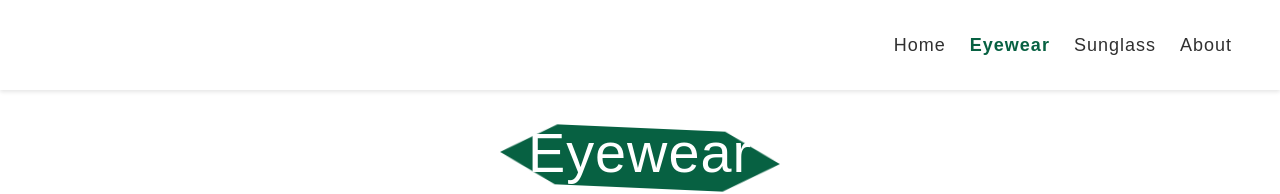
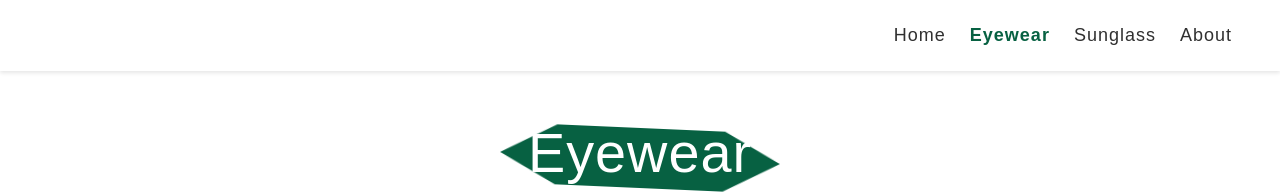
Before and after one commit to prerna-incronix/samplewebsite, a React (Create React App) app: page /CategoryCatalogue in a window 1280 px wide. Shown: the top 194 px of the page. Built offline with nearby package versions, Linux system fonts and the light colour scheme; no server answers; the database is empty.

Commit message:
changes in navbar

```diff
--- a/src/assets/product.css
+++ b/src/assets/product.css
@@ -8,7 +8,6 @@
 }
 
 .animated-title {
-  font-family: 'Arial', sans-serif;
   font-size: 3.1em;
   color: #fff;
   position: relative;
@@ -28,7 +27,6 @@
 }
 
 .animated-title-sunglass{
-  font-family: 'Arial', sans-serif;
   font-size: 2.8em;
   color: #fff;
   position: relative;
--- a/src/assets/styles.css
+++ b/src/assets/styles.css
@@ -1,19 +1,4 @@
 /* Navbar */
-
-.navbar {
-  display: flex;
-  position: fixed;
-  width: 100%;
-  justify-content: space-between;
-  align-items: center;
-  padding: 20px;
-  background-color: #ffffff;
-  color: rgb(48, 48, 48);
-  padding-left: 48px;
-  padding-right: 48px;
-  box-shadow: 0 2px 4px rgba(0, 0, 0, 0.1);
-  z-index: 1000;
-}
 
 .navbar__logo img {
   width: 150px;
@@ -205,7 +190,7 @@
   width: 100%;
   justify-content: space-between;
   align-items: center;
-  padding: 20px;
+  padding: 10px;
   background-color: #ffffff;
   color: rgb(48, 48, 48);
   padding-left: 48px;
@@ -216,26 +201,26 @@
 
 .navbar__logo {
   color: transparent; /* Initial color set to transparent */
-  background-image: linear-gradient(to right, indigo,red); /* Gradient background */
+  background-image: linear-gradient(to right, indigo,rgb(207, 2, 88)); /* Gradient background */
   background-clip: text; /* Clip the background to the text */
   -webkit-background-clip: text; /* For Safari/Chrome */
   -webkit-text-fill-color: transparent; /* Hide the text color */
-  animation: fillIn 5s forwards;
+  animation: fillIn 5s forwards infinite;
   text-align: center;
 }
 
-.navbar__logo span {
-  letter-spacing: 5px; /* Adjust the letter spacing as needed */
-}
 
 #polishText {
   font-family: 'Zebulon', sans-serif;
   font-size: 24px;
+  letter-spacing: 5px;
 }
 
 #eyewearText {
   font-family: 'Mundo', sans-serif;
-  font-size: 12px;
+  font-size: 16px;
+  letter-spacing: 1px;
+  font-weight: bold;
 }
 
 @keyframes fillIn {
@@ -276,7 +261,7 @@
   height: 3px;
   background-color: #ff9900;
   position: absolute;
-  bottom: -2px;
+  bottom: -4px;
   left: 0;
   transition: width 0.3s ease, left 0.3s ease, opacity 0.3s ease;
   opacity: 0;
```
